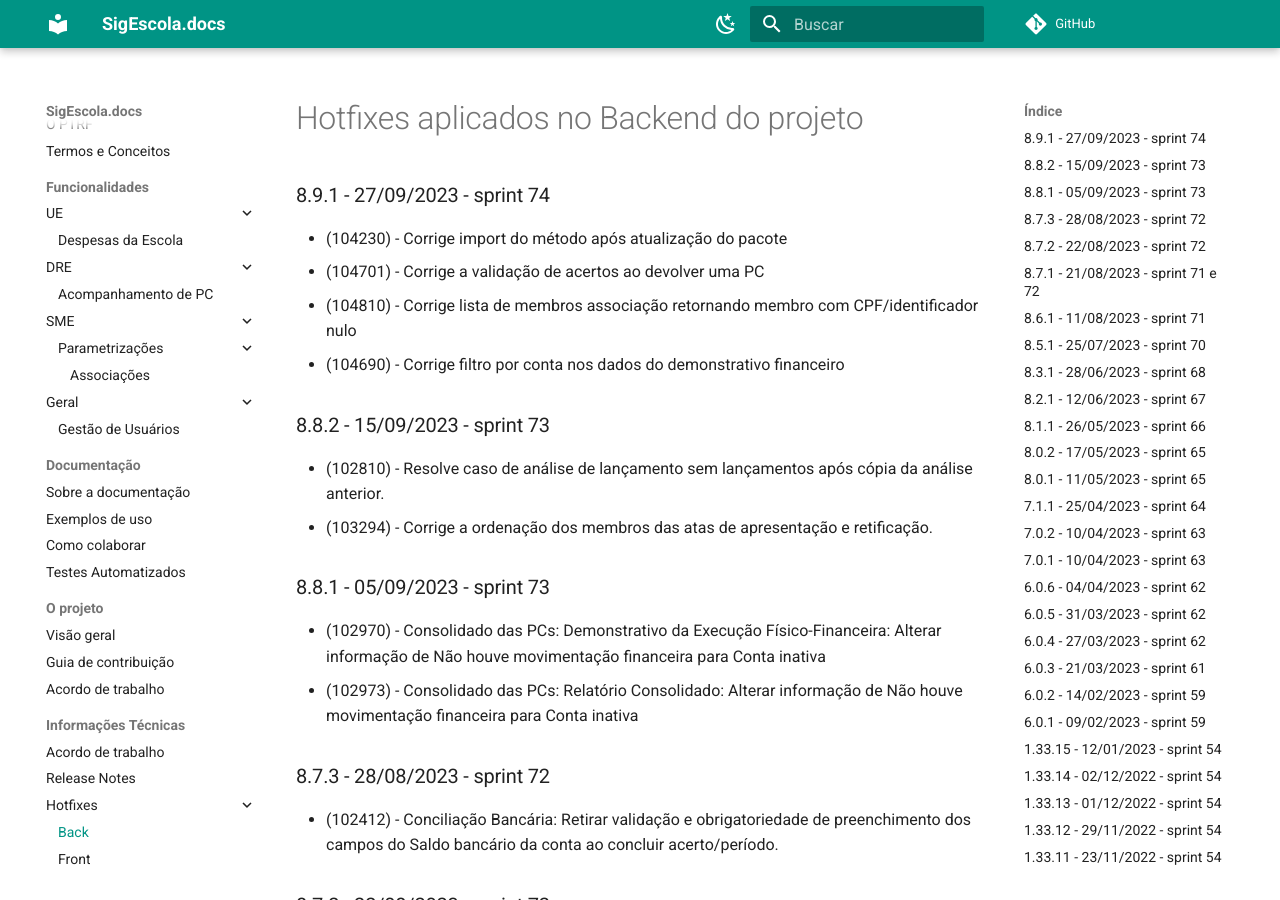
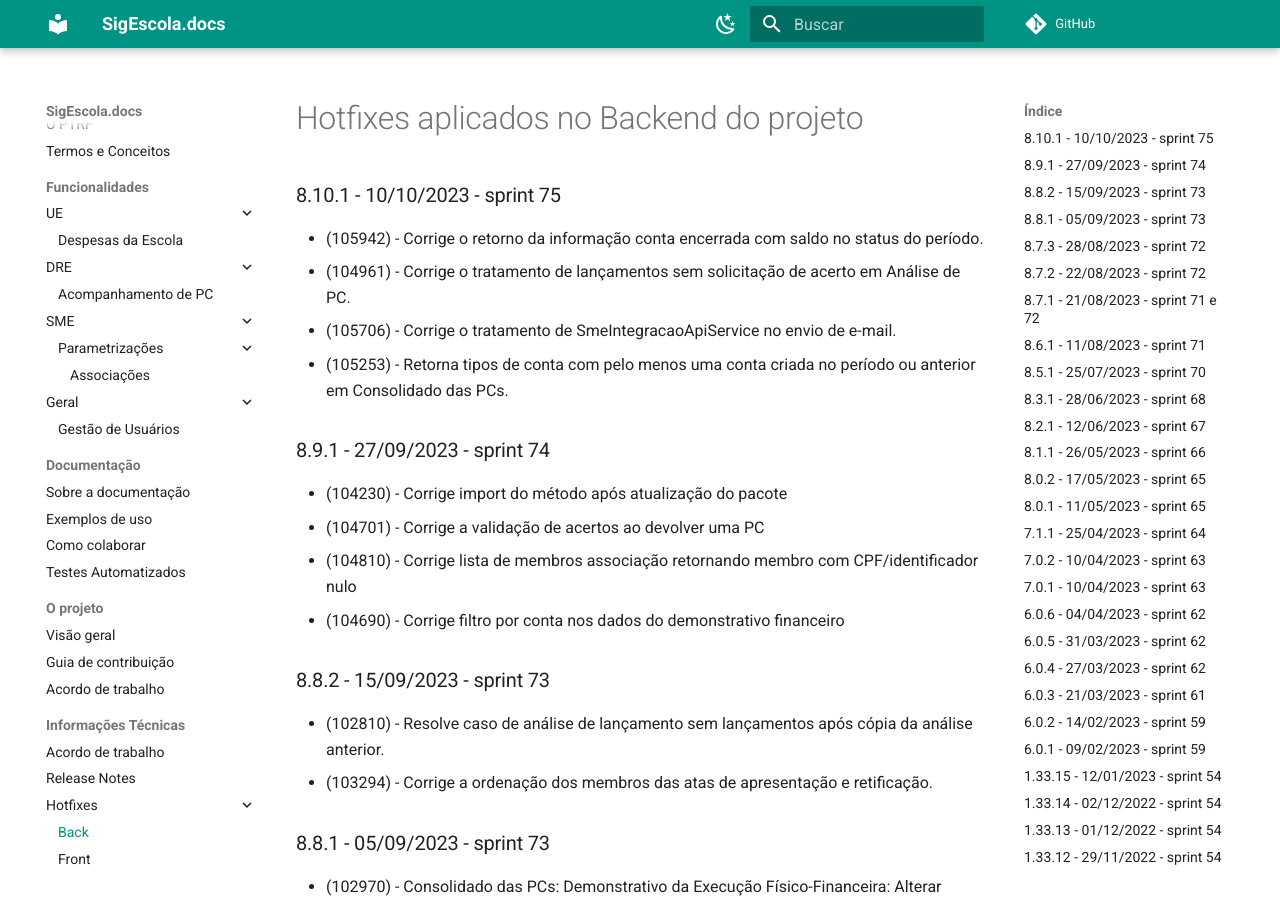
Before and after one commit to prefeiturasp/SME-PTRF-Docs, an MkDocs documentation site: the page built from docs/projeto/hotfixes_back.md, in a window 1280 px wide and 900 px high. Built offline with MkDocs 1.6.1 and Material for MkDocs 9.7.7, drawn with Linux system fonts in a browser that asks for light colours; comment, search, counter and statistics services are not loaded.

Commit message:
Update hotfixes_back.md

```diff
--- a/docs/projeto/hotfixes_back.md
+++ b/docs/projeto/hotfixes_back.md
@@ -1,4 +1,10 @@
 # Hotfixes aplicados no Backend do projeto
+
+### 8.10.1 - 10/10/2023 - sprint 75
+* (105942) - Corrige o retorno da informação conta encerrada com saldo no status do período.
+* (104961) - Corrige o tratamento de lançamentos sem solicitação de acerto em Análise de PC.
+* (105706) - Corrige o tratamento de SmeIntegracaoApiService no envio de e-mail.
+* (105253) - Retorna tipos de conta com pelo menos uma conta criada no período ou anterior em Consolidado das PCs.
 
 ### 8.9.1 - 27/09/2023 - sprint 74
 * (104230) - Corrige import do método após atualização do pacote
```
